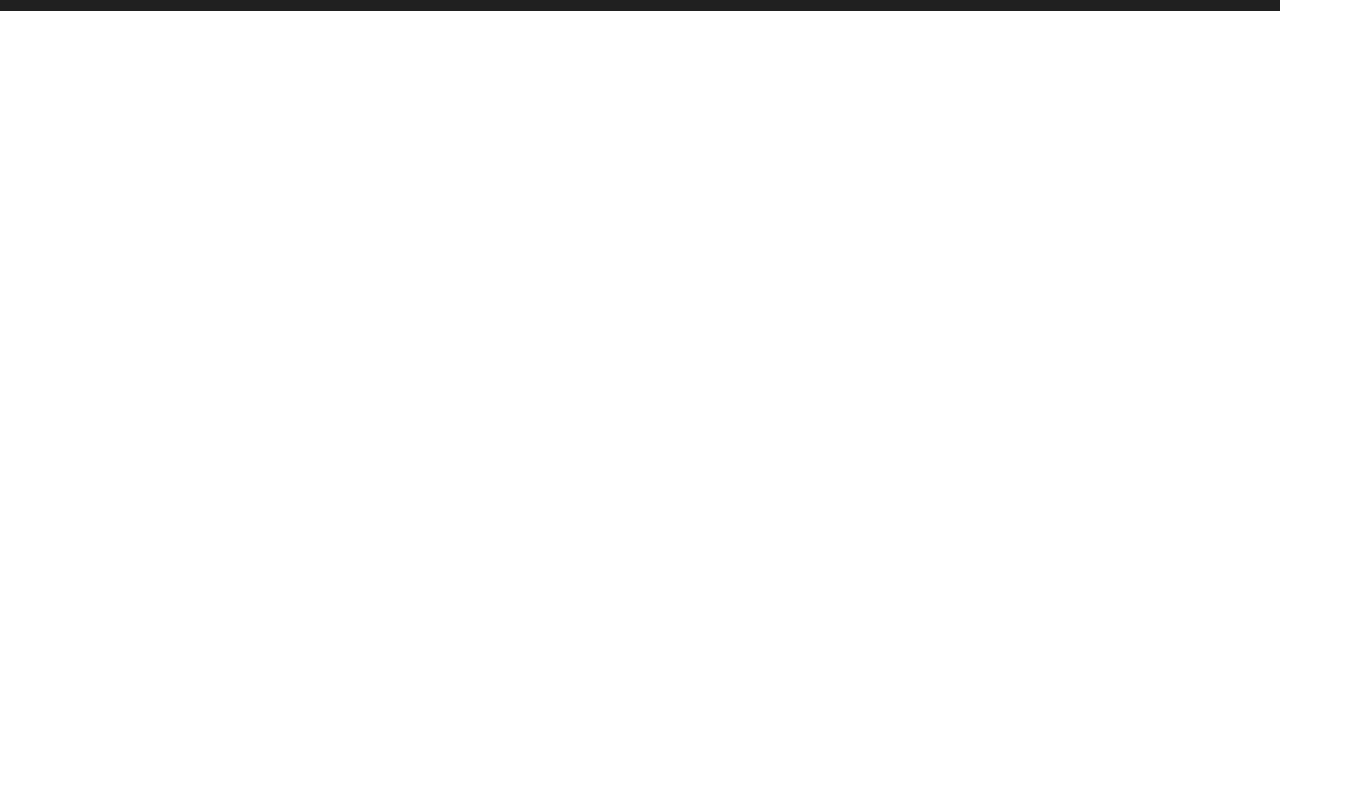
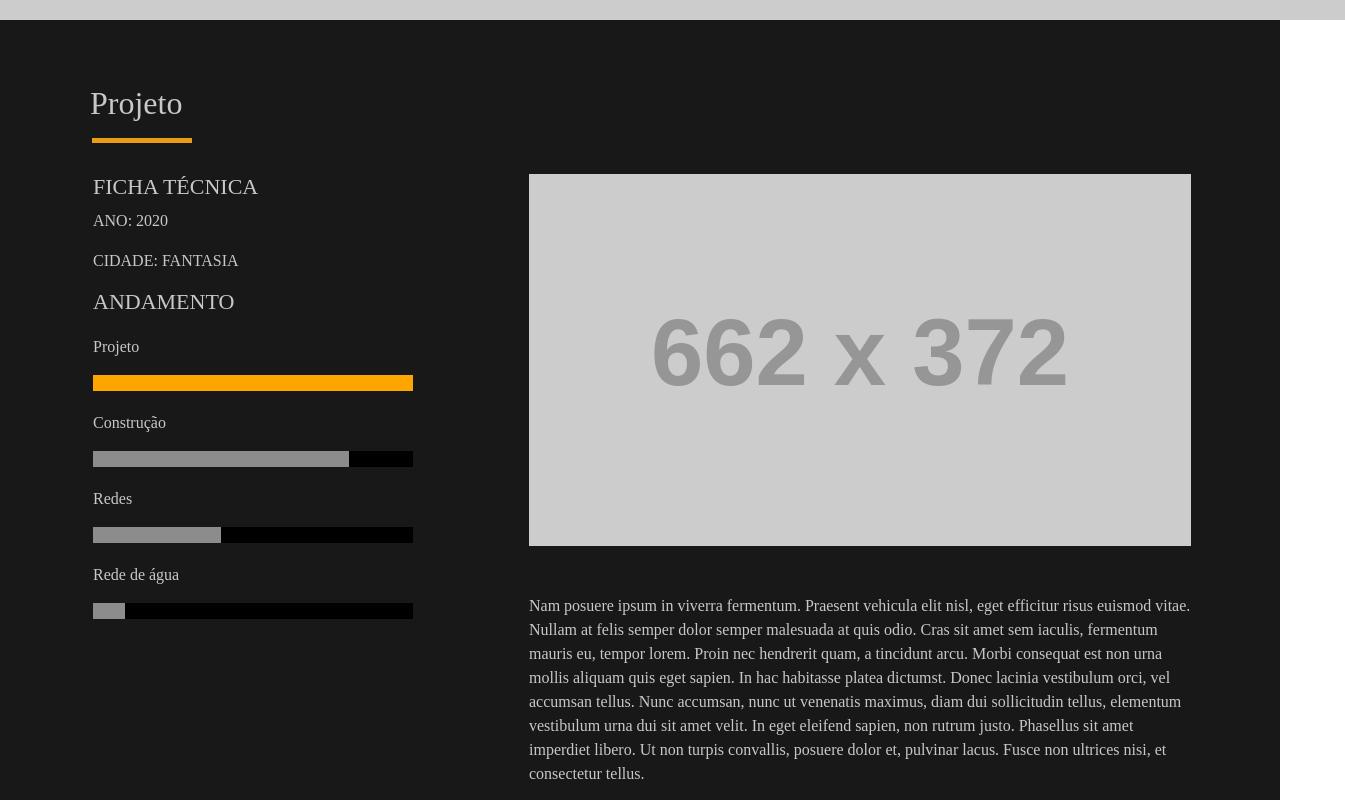
Before and after one commit to alesandraisla/fold-angular, an Angular app: page /obra-interna in a window 1280 px wide. Shown: the part 380-1180 px from the top of the page, 1345 px wide, since content can reach past the window. Before the commit the page ends 800 px from the top, so only its background shows below. Built offline with nearby package versions, Linux system fonts and the light colour scheme; a web font is replaced by a local one.

Commit message:
criado d-flex com duas colunas e quatro progress

```diff
--- a/src/app/obra-interna/obra-interna.component.css
+++ b/src/app/obra-interna/obra-interna.component.css
@@ -0,0 +1,70 @@
+.section-0 {
+	background-color: #181818;
+}
+
+.section-0 h2 {
+	padding-top: 2em;
+	color: #c8c8c8;
+	padding-left: 5px;
+}
+
+.section-0 hr {
+	width: 100px;
+	margin-top: 0.5em;
+	margin-left: 7px;
+}
+
+.section-0 h3 {
+	color: #c8c8c8;
+	font-size: 22px;
+	display: block;
+	width: 180px;
+}
+
+
+.section-0 p {
+	color: #c8c8c8;
+}
+
+.progress-0 p {
+	margin-top: 1em;
+}
+
+progress {
+	display: block;
+	-webkit-appearance: none;
+}
+
+progress::-webkit-progress-bar {
+    background: black;
+    width: 20em;
+}
+progress::-moz-progress-bar {
+    background: #181818;
+}
+
+progress::-webkit-progress-value {
+    background: #8c8c8c;
+}
+
+.progress-1 progress::-webkit-progress-value {
+	background: orange!important;
+}
+
+.image-right img{
+	padding-left: 15em;
+}
+
+.image-right p {
+	padding-top: 3em;
+	padding-left: 15em;
+
+}
+
+.progress-1 p {
+	margin-top: 20px;
+}
+
+.progress-2 p {
+	margin-top: 20px;
+}
--- a/src/app/obra-interna/obra-interna.component.html
+++ b/src/app/obra-interna/obra-interna.component.html
@@ -1 +1,59 @@
-<p>obra-interna works!</p>
+<header>
+	<img src="https://via.placeholder.com/1345x400/ea9c16/808080?text=">
+</header>
+
+<div class="section-0">
+	<div class="container">
+		<h2>Projeto</h2>
+		<hr>
+
+		<div class="d-flex justify-content-around">
+			<div class="p-2 flex-fill bd-highlight justify-content-start">
+				<h3>FICHA TÉCNICA</h3>
+				<p>ANO: 2020</p>
+				<p>CIDADE: FANTASIA</p>
+				<h3>ANDAMENTO</h3>
+
+
+			<div class="progress-1">
+				<p>Projeto</p>
+				<progress value="100" max="100"></progress>
+			</div>
+
+			<div class="progress-2">
+				<p>Construção</p>
+				<progress value="80" max="100"></progress>
+
+			</div>
+
+			<div class="progress-2">
+				<p>Redes</p>
+				<progress value="40" max="100"></progress>
+
+			</div>
+
+				<div class="progress-2">
+					<p>Rede de água</p>
+				<progress value="10" max="100"></progress>
+			</div>
+
+
+
+			</div>
+			<div class="p-2 flex-fill bd-highlight justify-content-around">
+				<div class="image-right">
+				<img src="https://via.placeholder.com/662x372/ea9c16/808080?text=">
+				<p>Nam posuere ipsum in viverra fermentum. Praesent vehicula elit nisl, eget efficitur risus euismod vitae. Nullam at felis semper dolor semper malesuada at quis odio. Cras sit amet sem iaculis, fermentum mauris eu, tempor lorem. Proin nec hendrerit quam, a tincidunt arcu. Morbi consequat est non urna mollis aliquam quis eget sapien. In hac habitasse platea dictumst. Donec lacinia vestibulum orci, vel accumsan tellus. Nunc accumsan, nunc ut venenatis maximus, diam dui sollicitudin tellus, elementum vestibulum urna dui sit amet velit. In eget eleifend sapien, non rutrum justo. Phasellus sit amet imperdiet libero. Ut non turpis convallis, posuere dolor et, pulvinar lacus. Fusce non ultrices nisi, et consectetur tellus.
+
+				</p>
+			</div>
+
+			</div>
+		</div>
+
+
+
+
+
+	</div>
+</div>
```
